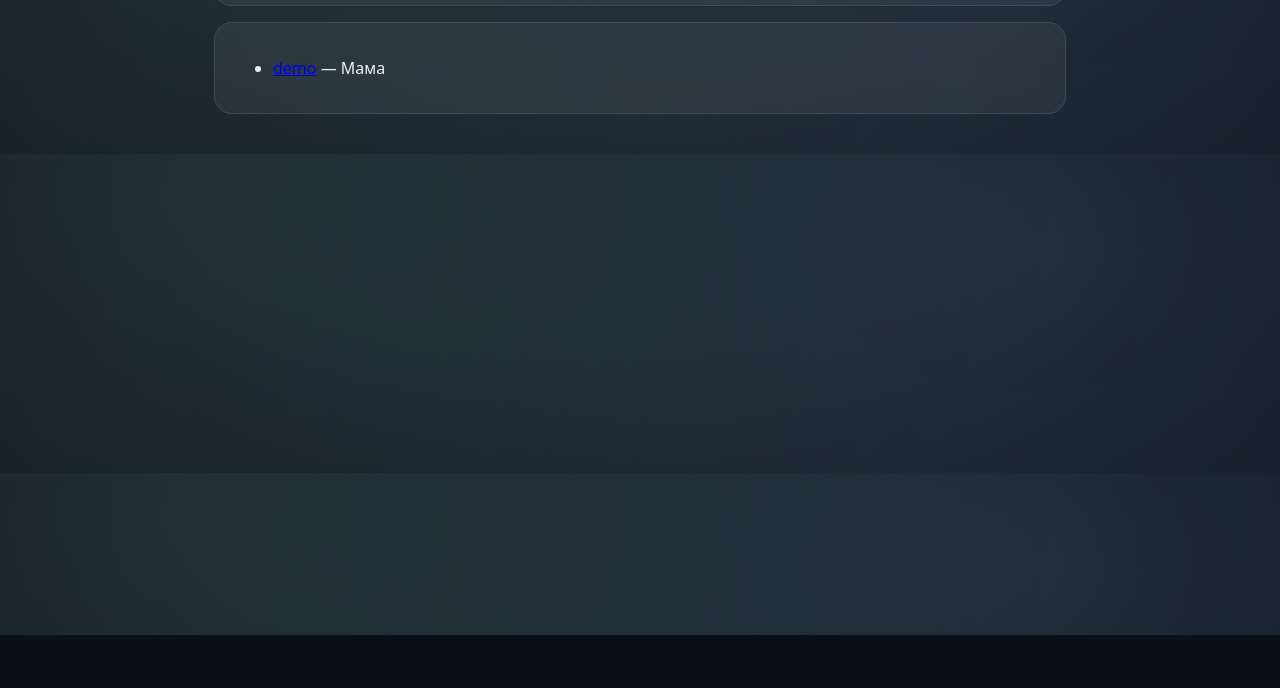
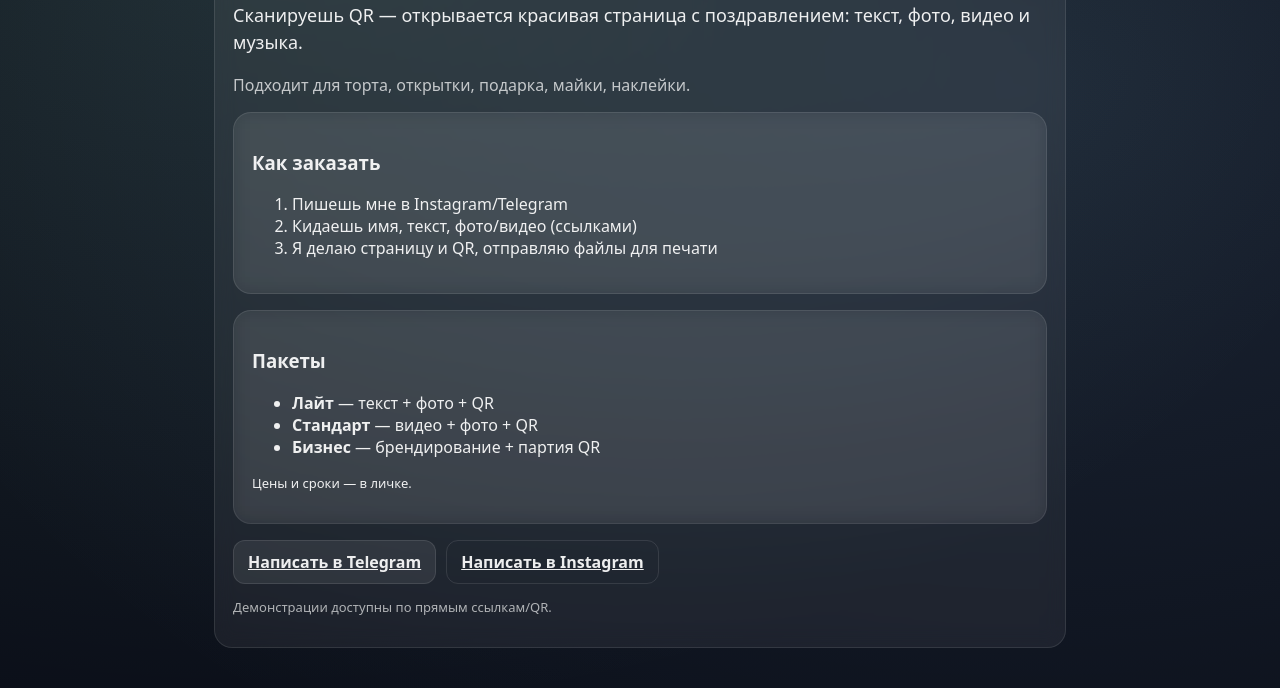
Before and after one commit to ValkaFea/qr-gifts, a plain HTML site: page docs/index.html in a window 1280 px wide. Shown: the part 165-853 px from the top of the page. Before the commit the page ends 800 px from the top, so only its background shows below. Drawn offline with Linux system fonts and the light colour scheme.

Commit message:
feat: landing page, keep index manual

```diff
--- a/docs/index.html
+++ b/docs/index.html
@@ -1,3 +1,50 @@
-<!doctype html><html><head><meta charset='utf-8'><meta name='viewport' content='width=device-width,initial-scale=1'><title>QR Gifts</title><link rel='stylesheet' href='static/style.css'></head><body><div class='wrap'><div class='card'><h1>QR Gifts</h1><p class='small'>Тестовые страницы:</p></div><div class='card'><ul>
-<li><a href='p/demo/'>demo</a> — Мама</li>
-</ul></div></div></body></html>
+<!doctype html>
+<html lang="ru">
+<head>
+  <meta charset="utf-8" />
+  <meta name="viewport" content="width=device-width,initial-scale=1" />
+  <title>QR Gifts — поздравления по QR</title>
+  <link rel="stylesheet" href="/qr-gifts/static/style.css" />
+</head>
+<body>
+  <div class="wrap">
+    <div class="card">
+      <div class="badge">QR-поздравления</div>
+      <h1>QR Gifts</h1>
+      <p class="msg">
+        Сканируешь QR — открывается красивая страница с поздравлением:
+        текст, фото, видео и музыка.
+      </p>
+      <p class="from">Подходит для торта, открытки, подарка, майки, наклейки.</p>
+
+      <div class="card" style="margin-top:14px;">
+        <h3>Как заказать</h3>
+        <ol>
+          <li>Пишешь мне в Instagram/Telegram</li>
+          <li>Кидаешь имя, текст, фото/видео (ссылками)</li>
+          <li>Я делаю страницу и QR, отправляю файлы для печати</li>
+        </ol>
+      </div>
+
+      <div class="card" style="margin-top:14px;">
+        <h3>Пакеты</h3>
+        <ul>
+          <li><b>Лайт</b> — текст + фото + QR</li>
+          <li><b>Стандарт</b> — видео + фото + QR</li>
+          <li><b>Бизнес</b> — брендирование + партия QR</li>
+        </ul>
+        <p class="small">Цены и сроки — в личке.</p>
+      </div>
+
+      <div class="actions" style="margin-top:14px;">
+        <a class="btn" href="https://t.me/USERNAME" target="_blank" rel="noopener">Написать в Telegram</a>
+        <a class="btn ghost" href="https://instagram.com/USERNAME" target="_blank" rel="noopener">Написать в Instagram</a>
+      </div>
+
+      <p class="small" style="margin-top:14px; color: rgba(255,255,255,0.65);">
+        Демонстрации доступны по прямым ссылкам/QR.
+      </p>
+    </div>
+  </div>
+</body>
+</html>
```
Also changed, not shown: 1 other file.
